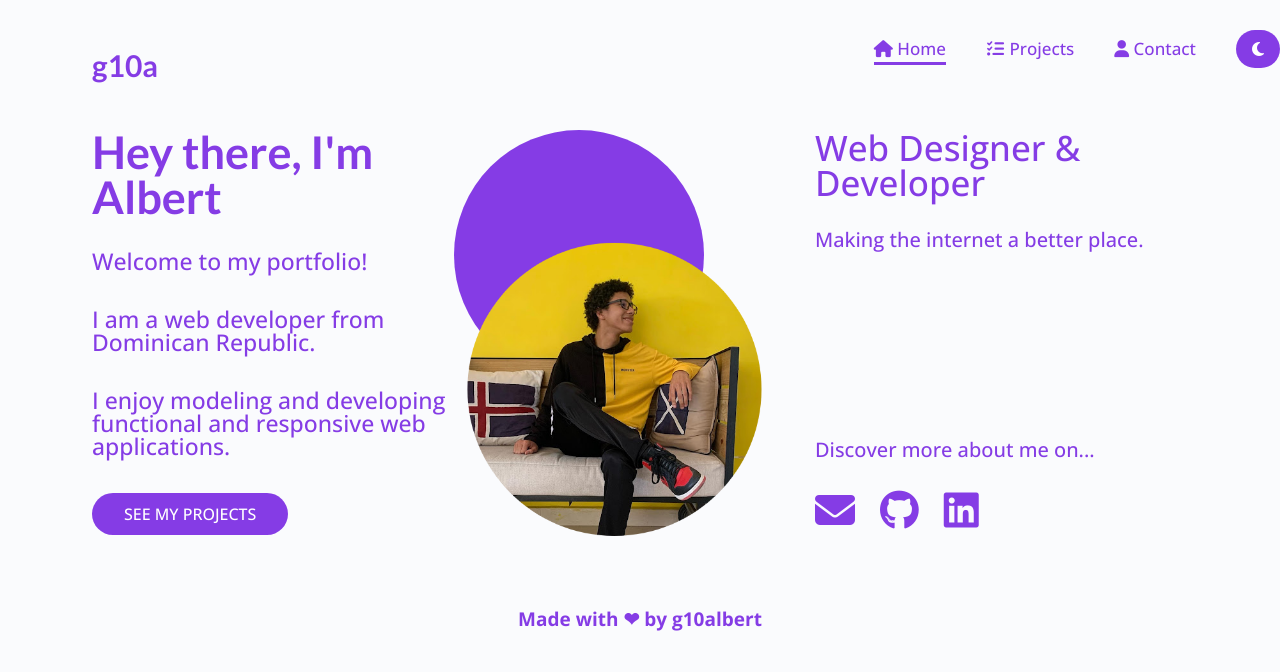
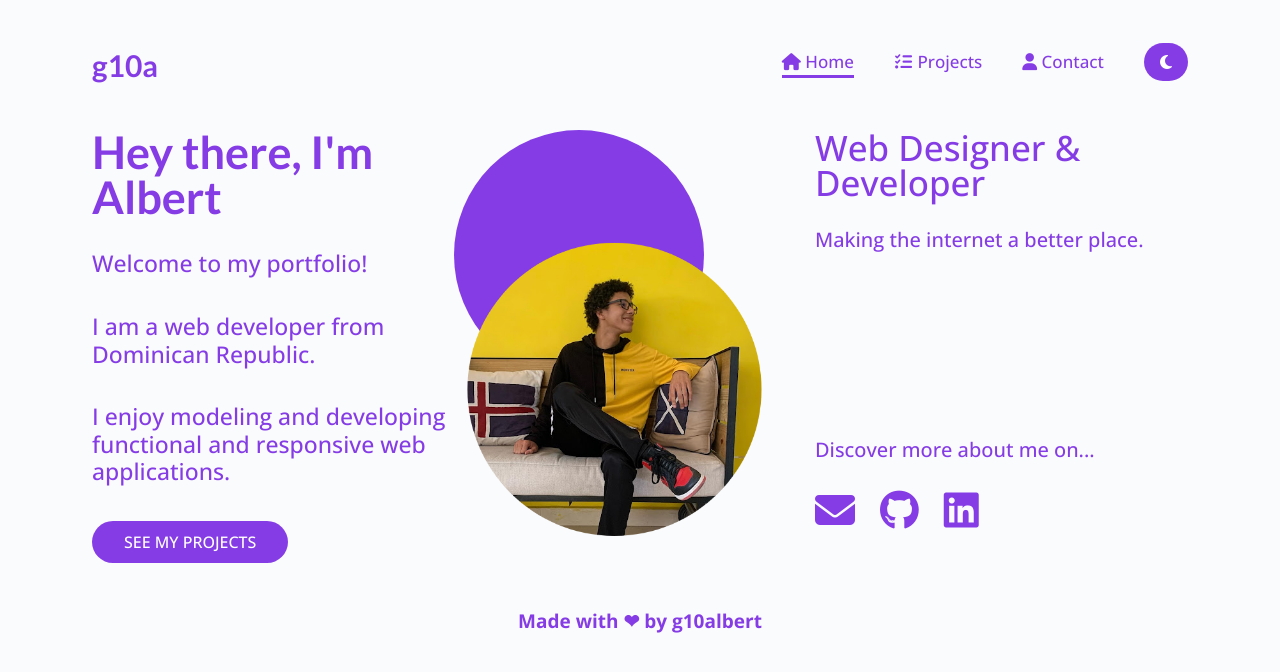
Before and after one commit to g10albert/g10albert-portfolio, a website: page index.html in a window 1280 px wide. Drawn offline with nearby package versions, Linux system fonts and the light colour scheme.

Commit message:
Recreated the menu to make it better looking in different devices

```diff
--- a/css/main.css
+++ b/css/main.css
@@ -262,13 +262,10 @@ a:visited {
 
     /* Styles for the navbar in tablets */
 
-    .nav {
-        margin: 3rem 0;
-    }
-
     .nav__right{
+        position: static;
         display: block;
-        transform: translateY(0);
+        transform: translate(0);
     }
 
     .nav__open {
@@ -302,6 +299,14 @@ a:visited {
 
     .main {
         display: flex;
+    }
+
+    .main__p {
+        line-height: 1.2;
+    }
+
+    .main__center {
+        margin-top: 3rem;
     }
 
     .main__circle {
@@ -349,14 +354,28 @@ a:visited {
         margin: 5rem 9.2rem .5rem 9.2rem;
     }
 
+    /* header {
+        margin-inline: 9.2rem
+    } */
+
+    .nav__list--right {
+        margin: 0;
+    }
+
     .nav__item--right {
         font-weight: var(--weight-medium);
         font-size: 1.7rem;
-        margin-left: 4rem;
         border-bottom: .3rem solid transparent;
+        margin: 0 0 0 4rem;
     }
 
-    .nav__item--right:not(:last-child):hover {
+    /* .nav__item--right {
+        font-size: 2rem;
+        margin-top: 4rem;
+        color: var(--clr-purple-dark);
+    } */
+
+    .nav__item--right:not(:nth-child(4)):hover {
         transition: all .2s ease-in-out;
         border-bottom: .3rem solid var(--clr-purple);
     }
```
Also changed, not shown: contact.html (+2 -2 lines), projects.html (+2 -2 lines).
